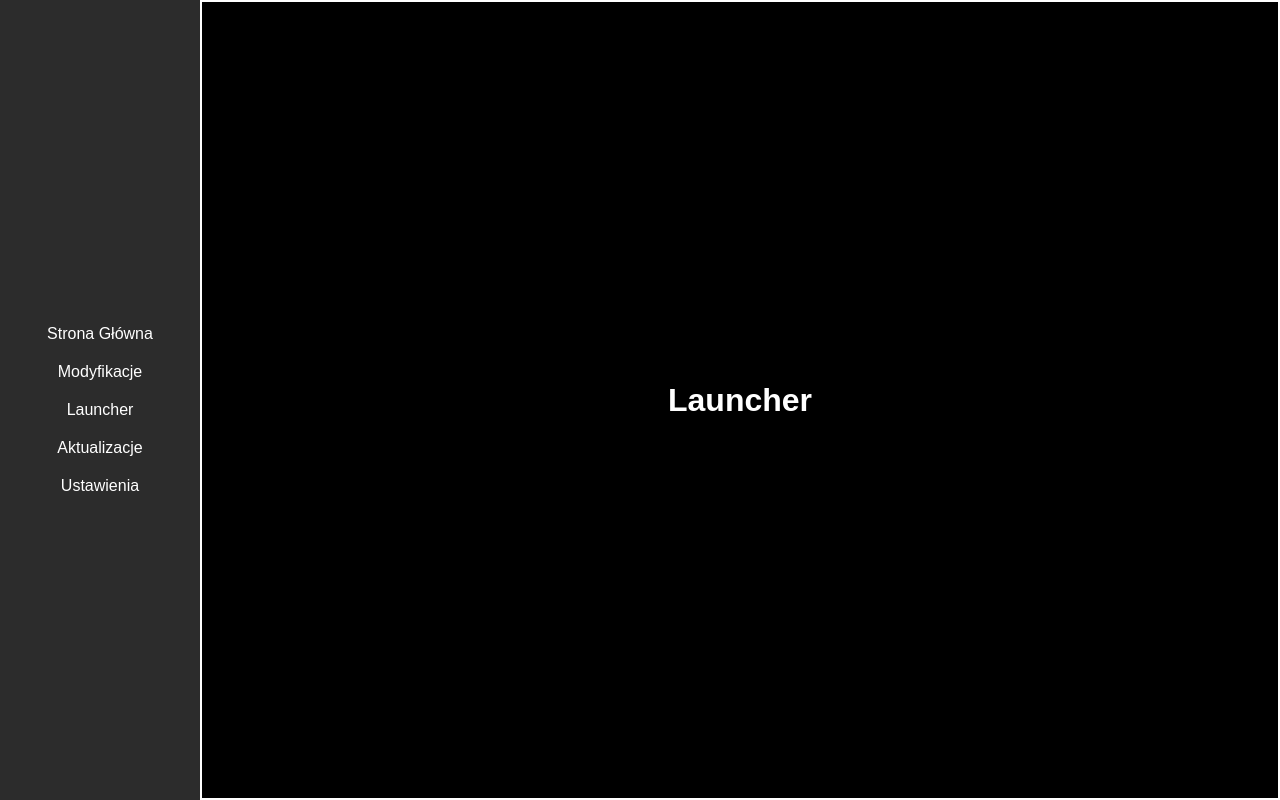
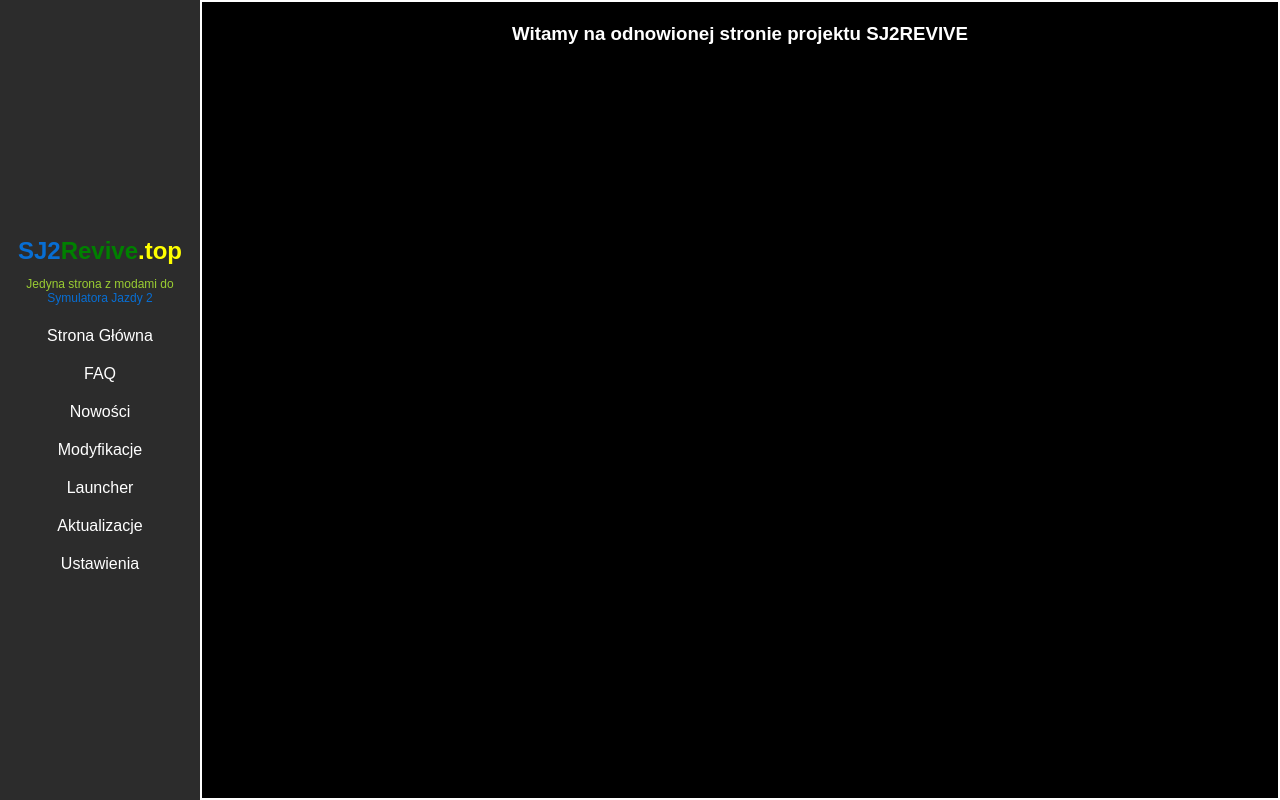
Before and after one commit to SJ2Revive/sj2revive-web-v3, a PHP site: page / in a window 1280 px wide. Run offline with PHP 8.4, Linux system fonts and the light colour scheme.

Commit message:
kilka zmian, dodano logo i kilka zmian stylistycznych

```diff
--- a/index.html
+++ b/index.html
@@ -3,21 +3,32 @@
 <head>
     <meta charset="UTF-8">
     <meta name="viewport" content="width=device-width, initial-scale=1.0">
-    <title>Launcher</title>
+    <title>SJ2Revive</title>
     <style>
         @import url("static/css/main.css");
     </style>
 </head>
 <body>
     <div class="sidebar">
+
+        <h2 class="logo">
+            <span style="color: #086ed3;">SJ2</span>
+            <span style="color: green;">Revive</span>
+            <span style="color: yellow;">.top</span>
+
+        </h2>
+        <p style="font-size: 12px;text-align: center;color: yellowgreen;">Jedyna strona z modami do <span style="color: #086ed3;">Symulatora Jazdy 2</span></p>
         <a href="/">Strona Główna</a>
+        <a href="/faq.php">FAQ</a>
+        <a href="/nowosci.php">Nowości</a>
         <a href="/modyfikacje.php">Modyfikacje</a>
         <a href="/launcher.php">Launcher</a>
         <a href="/oa.php">Aktualizacje</a>
         <a href="/ustawienia.php">Ustawienia</a>
     </div>
     <div class="main-content">
-        <h1>Launcher</h1>
+        <h1></h1>
+        <h3>Witamy na odnowionej stronie projektu SJ2REVIVE</h3>
     </div>
 </body>
 </html>
--- a/static/css/main.css
+++ b/static/css/main.css
@@ -14,7 +14,6 @@ body {
     display: flex;
     flex-direction: column;
     justify-content: center;
-    align-items: flex-start;
 }
 .sidebar a {
     color: white;
@@ -22,18 +21,34 @@ body {
     display: block;
     text-align:center;
     min-width:80%;
-    transition: all 1s ease-out;
-    text-decoration: none
+    text-decoration: none;
+    transition-duration: 2s;
 }
 .sidebar a:hover {
     background-color: #3d3d3d;
-
-border-bottom: 2px solid white;
+    border-bottom: 2px solid white;
 }
 .main-content {
     flex-grow: 1;
+    justify-content: center;
+    align-items: center;
+    border: 2px solid white;
+    text-align: center;
+}
+.sidebar img {
+    text-align: center;
+    align-items: center;
+    align-self: center;
+}
+.logo {
     display: flex;
     justify-content: center;
     align-items: center;
-    border: 2px solid white;
+    gap: 0;
+    margin: 0;
+    padding: 0;
 }
+.logo span {
+    margin: 0;
+    padding: 0;
+}
```
Also changed, not shown: static/img/pj2.png (added).
